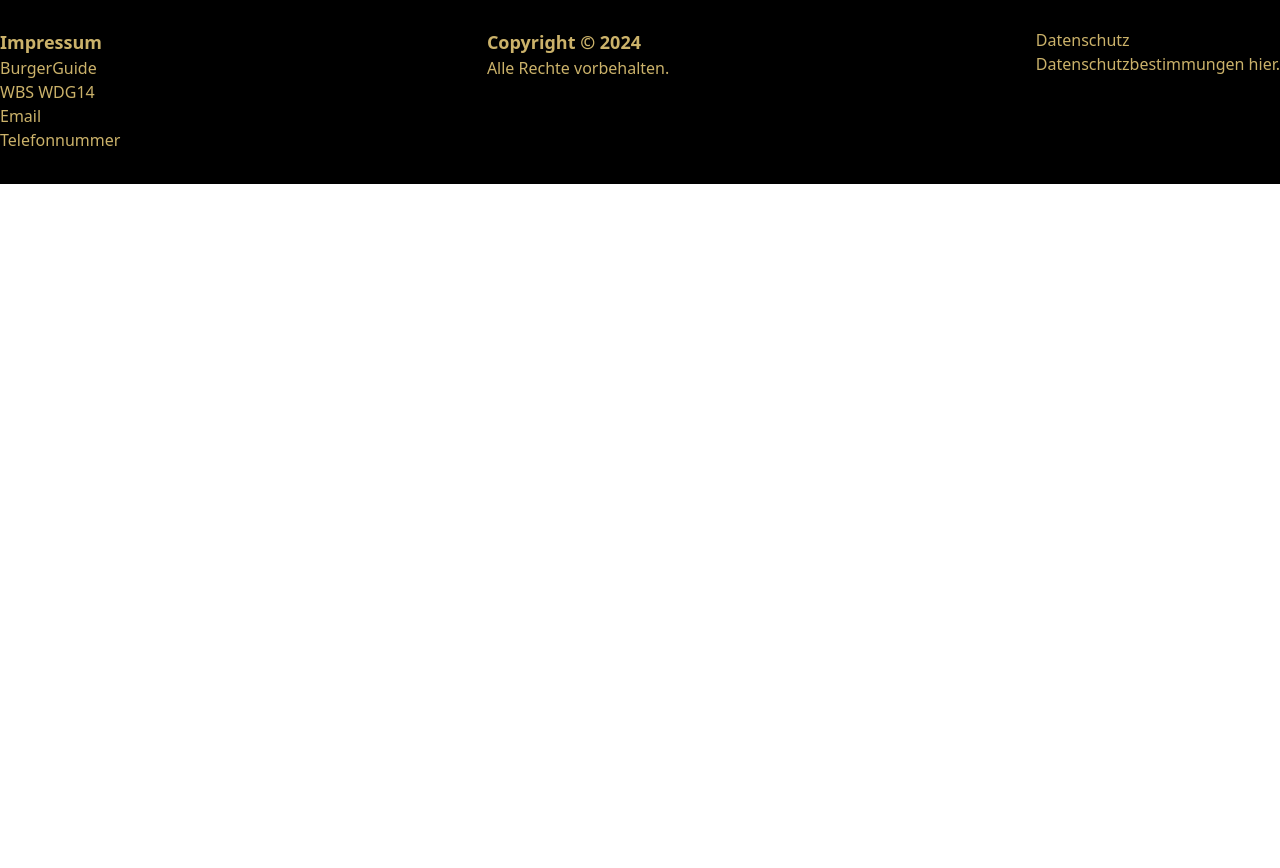
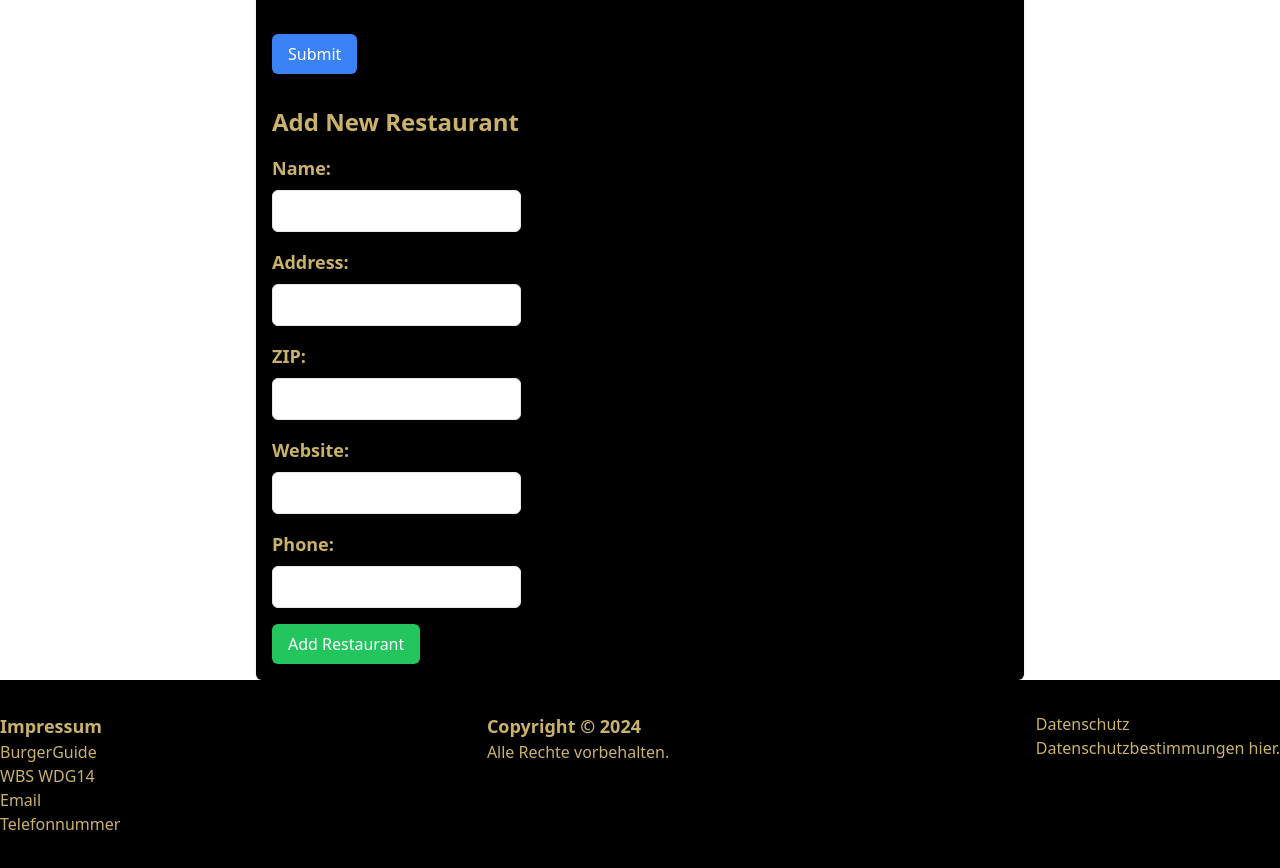
Before and after one commit to Ben84FFM/BurgerGuide, a React (Vite) app in the folder client/: page /rating in a window 1280 px wide. Shown: the part 624-1492 px from the top of the page. Before the commit the page ends 808 px from the top, so only its background shows below. Built offline with nearby package versions, Linux system fonts and the light colour scheme.

Commit message:
AdaptationBurgerRating

```diff
--- a/client/src/Components/BurgerRating.jsx
+++ b/client/src/Components/BurgerRating.jsx
@@ -1,5 +1,4 @@
-// BurgerRating.js
-import React, { useState } from 'react';
+import React, { useState, useEffect } from 'react';
 import axios from 'axios';
 
 const BurgerRating = () => {
@@ -13,6 +12,15 @@ const BurgerRating = () => {
 
   const [averageRating, setAverageRating] = useState(0);
   const [submitted, setSubmitted] = useState(false);
+  const [restaurantId, setRestaurantId] = useState('');
+
+  const [newRestaurant, setNewRestaurant] = useState({
+    name: '',
+    address: '',
+    zip: '',
+    website: '',
+    phone: '',
+  });
 
   const handleStarClick = (category, stars) => {
     if (!submitted) {
@@ -25,17 +33,43 @@ const BurgerRating = () => {
     setSubmitted(true);
 
     try {
-      await axios.post('http://localhost:3001/submit-rating', ratings);
-      // Hier kannst du die Antwort verarbeiten, wenn gewünscht
-    } catch (error) {
+      await axios.post('http://localhost:3001/submit-rating', { ...ratings, restaurantId });
+} catch (error) {
       console.error('Fehler beim Übermitteln der Bewertung:', error.message);
-      // Hier kannst du Fehlerbehandlung hinzufügen, wenn gewünscht
+}
+  };
+
+  const handleAddRestaurant = async () => {
+    try {
+      const response = await axios.post('http://localhost:5173/add-restaurant', newRestaurant);
+      setRestaurantId(response.data._id);
+} catch (error) {
+      console.error('Fehler beim Hinzufügen des Restaurants:', error.message);
+}
+  };
+
+  useEffect(() => {
+    if (submitted) {
+      const totalStars = Object.values(ratings).reduce((total, rating) => total + rating, 0);
+      const totalCategories = Object.keys(ratings).length;
+      const newAverageRating = totalStars > 0 ? totalStars / totalCategories : 0;
+      setAverageRating(newAverageRating);
     }
-  };
+  }, [submitted, ratings]);
 
   return (
     <div className="max-w-screen-md mx-auto mt-8 p-4 bg-black rounded-md shadow">
       <h2 className="text-2xl font-bold text-cbb26a mb-4">Burger Rating</h2>
+
+      <div className="mb-4">
+        <p className="text-lg font-semibold text-cbb26a mb-2">Restaurant ID:</p>
+        <input
+          type="text"
+          value={restaurantId}
+          onChange={(e) => setRestaurantId(e.target.value)}
+          className="p-2 border rounded-md"
+        />
+      </div>
 
       {Object.keys(ratings).map((category) => (
         <div key={category} className="mb-4">
@@ -70,6 +104,67 @@ const BurgerRating = () => {
         </button>
       )}
 
+      <div className="mt-8">
+        <h2 className="text-2xl font-bold text-cbb26a mb-4">Add New Restaurant</h2>
+
+        <div className="mb-4">
+          <p className="text-lg font-semibold text-cbb26a mb-2">Name:</p>
+          <input
+            type="text"
+            value={newRestaurant.name}
+            onChange={(e) => setNewRestaurant({ ...newRestaurant, name: e.target.value })}
+            className="p-2 border rounded-md"
+          />
+        </div>
+
+        <div className="mb-4">
+          <p className="text-lg font-semibold text-cbb26a mb-2">Address:</p>
+          <input
+            type="text"
+            value={newRestaurant.address}
+            onChange={(e) => setNewRestaurant({ ...newRestaurant, address: e.target.value })}
+            className="p-2 border rounded-md"
+          />
+        </div>
+
+        <div className="mb-4">
+          <p className="text-lg font-semibold text-cbb26a mb-2">ZIP:</p>
+          <input
+            type="text"
+            value={newRestaurant.zip}
+            onChange={(e) => setNewRestaurant({ ...newRestaurant, zip: e.target.value })}
+            className="p-2 border rounded-md"
+          />
+        </div>
+
+        <div className="mb-4">
+          <p className="text-lg font-semibold text-cbb26a mb-2">Website:</p>
+          <input
+            type="text"
+            value={newRestaurant.website}
+            onChange={(e) => setNewRestaurant({ ...newRestaurant, website: e.target.value })}
+            className="p-2 border rounded-md"
+          />
+        </div>
+
+        <div className="mb-4">
+          <p className="text-lg font-semibold text-cbb26a mb-2">Phone:</p>
+          <input
+            type="text"
+            value={newRestaurant.phone}
+            onChange={(e) => setNewRestaurant({ ...newRestaurant, phone: e.target.value })}
+            className="p-2 border rounded-md"
+          />
+        </div>
+
+        <button
+          className="bg-green-500 text-white py-2 px-4 rounded-md cursor-pointer"
+          onClick={handleAddRestaurant}
+        >
+          Add Restaurant
+        </button>
+      </div>
+
       {submitted && (
         <p className="text-cbb26a mt-2">Thank you for your rating!</p>
       )}
```
